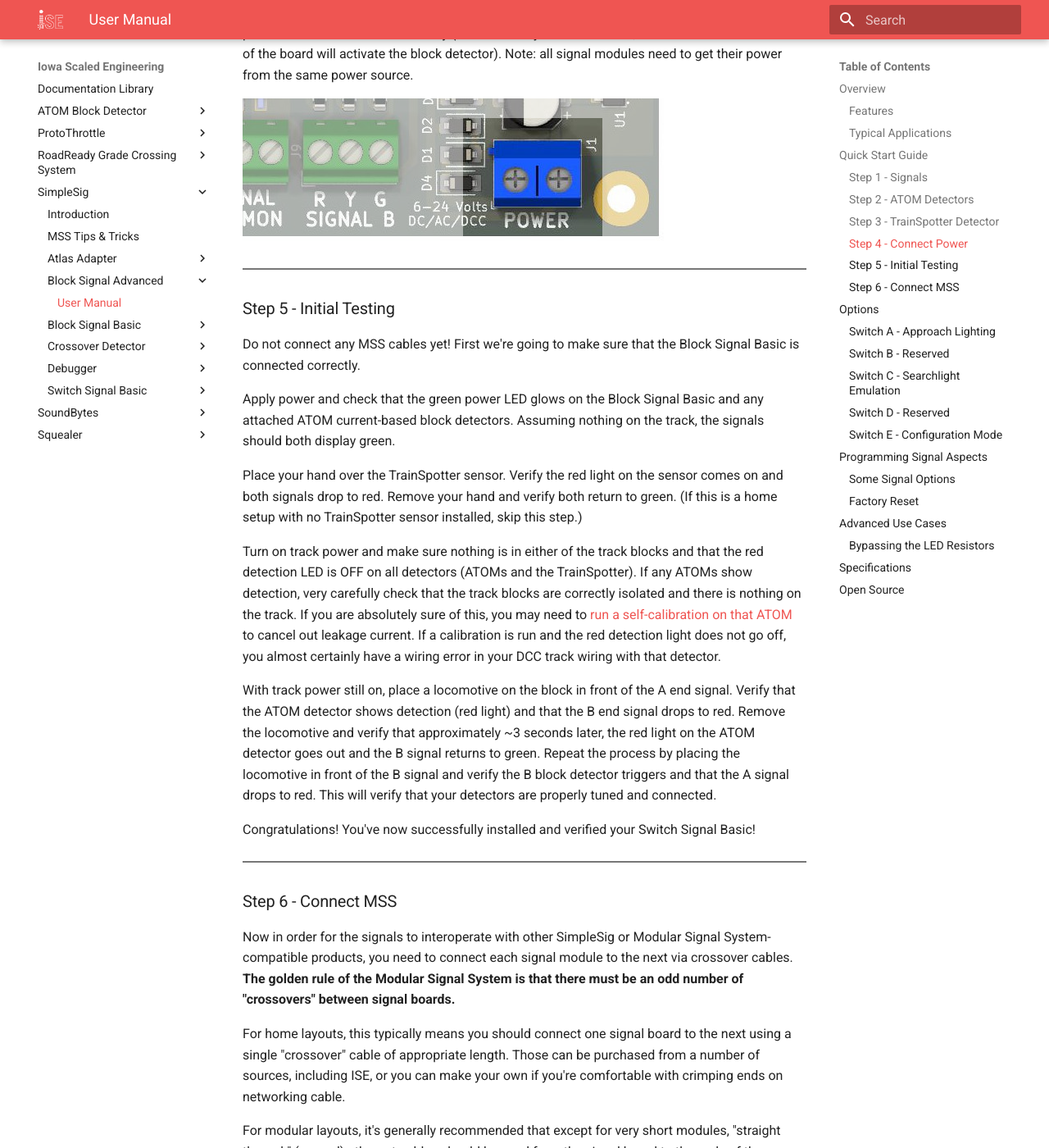
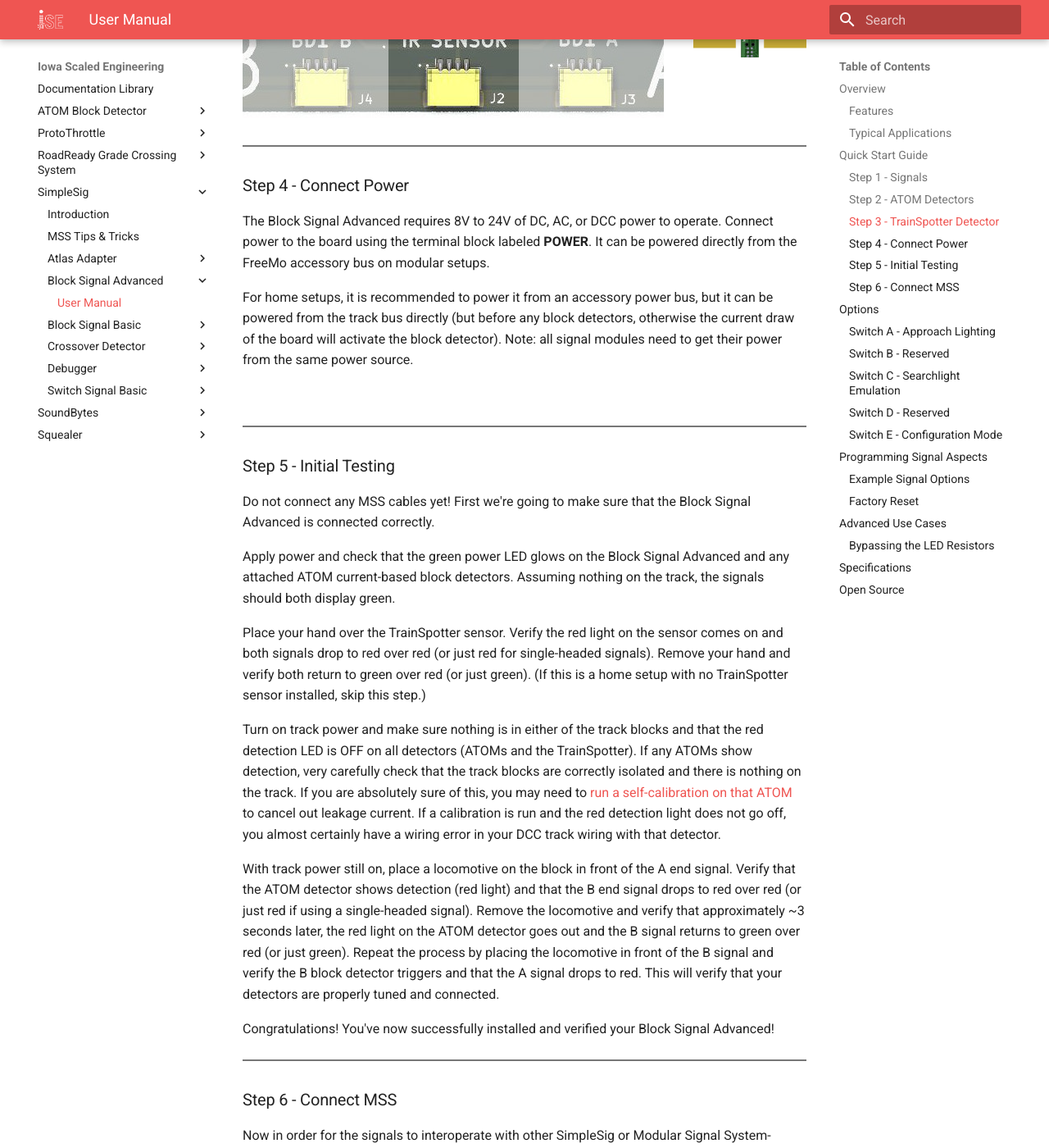
Before and after one commit to IowaScaledEngineering/ise-docs, an MkDocs documentation site: the page built from docs/SimpleSig/Block Signal Advanced/manual.md, in a window 1280 px wide and 1400 px high, scrolled down 5687 px. Shown: the whole window at 82% size. Built offline with MkDocs 1.6.1 and Material for MkDocs 9.7.7, drawn with Linux system fonts in a browser that asks for light colours; some of the changed text lies outside the part shown.

Commit message:
More updates - get the advanced manual in decent shape, trim up intro and tips pages

```diff
--- a/docs/SimpleSig/Block Signal Advanced/manual.md
+++ b/docs/SimpleSig/Block Signal Advanced/manual.md
@@ -38,29 +38,31 @@
 !!! warning "Turn The Power Off!"
     All wiring and setup of the board should be done with the power off.  This significantly reduces the chances of accidentally slipping and causing a short circuit that damages the board, the block detectors, or the signals.
 
-[![Simplified Wiring Diagram for Block Signal Basic](img/mss-cascade-basic-wiring-diagram.jpg)](img/mss-cascade-basic-wiring-diagram.jpg)
-[Simplified Wiring Diagram for Block Signal Basic](img/mss-cascade-basic-wiring-diagram.jpg)
+[![Simplified Wiring Diagram for Block Signal Advanced](img/mss-cascade-adv-wiring-diagram.png)](img/mss-cascade-adv-wiring-diagram.png)
+[Simplified Wiring Diagram for Block Signal Advanced](img/mss-cascade-adv-wiring-diagram.png)
 
 ### Step 1 - Signals
 
 !!! info "Common Anode vs Common Cathode"
     The Block Signal Advanced supports both common anode (positive) and common cathode (negative) signals, but all of the signals connected must be of one type or the other.  Mixing common anode and common cathode signals on the same Block Signal Advanced is not supported.
 
-Most applications will want to use two signals - one facing each way at the block boundary.  These signals can be either single or double-headed, depending on the need.  The Block Signal Advanced comes set up by default for both signals to be double-headed, but can be configured to operate a single-headed signal in either (or both) directions.  Double-headed signals will be most appropriate for the signal one block ahead of the point end of a switch (such as would be controlled by the [Switch Signal Basic](/Switch Signal Basic/manual/)), but can be used in other situations depending on the prototype.  If using a single-headed signal, it's advised to connect it to the upper head port.
+Most applications will want to use two signals - one facing each way at the block boundary.  These signals can be either single or double-headed, depending on the need.  The Block Signal Advanced comes set up by default for both signals to be double-headed, but can be configured to operate a single-headed signal in either (or both) directions.  Double-headed signals will be most appropriate for the signal one block ahead of the point end of a switch (such as would be controlled by the [Switch Signal Basic](/Switch Signal Basic/manual/)), but can be used in other situations depending on the prototype.
 
-LED signals with the usual red/yellow/green leads can be wired into the terminal blocks.  The common wire should be connected to the terminal block labeled **SIGNAL COMMON**, and the individual color leads should be attached to the respective **R** (red), **Y** (yellow), and **G** (green) positions on the **SIGNAL A** and **SIGNAL B** terminal blocks.
+If using a single-headed signal, connect it to the upper head port.
 
-![](img/mss-cascade-basic-signal-terminals.png)
+LED signals with the usual red/yellow/green leads can be wired into the terminal blocks.  The common wire should be connected to the terminal block labeled **SIGNAL COMMON**, and the individual color leads should be attached to the respective **R** (red), **Y** (yellow), and **G** (green) positions on the **SIGNAL A UPPER**, **SIGNAL A LOWER** (if needed), **SIGNAL B UPPER** and **SIGNAL B LOWER** (if needed) terminal blocks.
 
-If you are using signals from Atlas, they will plug directly into the off-white connectors marked **SIGNAL A** and **SIGNAL B**.  If the signal leads aren't long enough to reach the main board, Iowa Scaled Engineering offers [extension cables](https://www.iascaled.com/store/ACC-ATLASEXT).
+![](img/mss-cascade-adv-signal-terminals.png)
 
-![](img/mss-cascade-basic-signal-connectors.png)
+If you are using signals from Atlas, they will plug directly into the off-white connectors marked **SIGNAL A UPPER**, **SIGNAL A LOWER** (if needed), **SIGNAL B UPPER** and **SIGNAL B LOWER**.  If the signal leads aren't long enough to reach the main board, Iowa Scaled Engineering offers [extension cables](https://www.iascaled.com/store/ACC-ATLASEXT).
+
+![](img/mss-cascade-adv-signal-connectors.png)
 
 Set the **COMMON** switch to **ANODE / +** if your signals are common anode / common positive (this is most common).  Likewise, set the switch to **CATHODE / -** if your signals are common cathode / common negative.
 
-![](img/mss-cascade-basic-cacc-switch.png)
+![](img/mss-cascade-adv-cacc-switch.png)
 
-The Block Signal Basic powers the signals from 5 volts and has 330 ohm resistors on each of the signal outputs to protect the signal LEDs, so no additional resistors are needed externally.  If your signals are too bright with the built-in resistors, additional resistors can be added to each of the signal output lines.  If your signals already have resistors built in, you will likely need to remove them or disable the onboard resistors.  See [Bypassing the LED Resistors](#bypassing-the-led-resistors) in the Advanced Use Cases section below.
+The Block Signal Advanced powers the signals from 5 volts and has 330 ohm resistors on each of the signal outputs to protect the signal LEDs, so no additional resistors are needed externally.  If your signals are too bright with the built-in resistors, additional resistors can be added to each of the signal output lines.  If your signals already have resistors built in, you will likely need to remove them or disable the onboard resistors.  See [Bypassing the LED Resistors](#bypassing-the-led-resistors) in the Advanced Use Cases section below.
 
 ---
 
@@ -95,7 +97,7 @@
 
 ### Step 4 - Connect Power
 
-The Block Signal Basic requires 8V to 24V of DC, AC, or DCC power to operate.  Connect power to the board using the terminal block labeled **POWER**.  It can be powered directly from the FreeMo accessory bus on modular setups.
+The Block Signal Advanced requires 8V to 24V of DC, AC, or DCC power to operate.  Connect power to the board using the terminal block labeled **POWER**.  It can be powered directly from the FreeMo accessory bus on modular setups.
 
 For home setups, it is recommended to power it from an accessory power bus, but it can be powered from the track bus directly (but before any block detectors, otherwise the current draw of the board will activate the block detector).  Note: all signal modules need to get their power from the same power source.
 
@@ -105,17 +107,17 @@
 
 ### Step 5 - Initial Testing
 
-Do not connect any MSS cables yet!  First we're going to make sure that the Block Signal Basic is connected correctly.
+Do not connect any MSS cables yet!  First we're going to make sure that the Block Signal Advanced is connected correctly.
 
-Apply power and check that the green power LED glows on the Block Signal Basic and any attached ATOM current-based block detectors.  Assuming nothing on the track, the signals should both display green.
+Apply power and check that the green power LED glows on the Block Signal Advanced and any attached ATOM current-based block detectors.  Assuming nothing on the track, the signals should both display green.
 
-Place your hand over the TrainSpotter sensor.  Verify the red light on the sensor comes on and both signals drop to red.  Remove your hand and verify both return to green.  (If this is a home setup with no TrainSpotter sensor installed, skip this step.)
+Place your hand over the TrainSpotter sensor.  Verify the red light on the sensor comes on and both signals drop to red over red (or just red for single-headed signals).  Remove your hand and verify both return to green over red (or just green).  (If this is a home setup with no TrainSpotter sensor installed, skip this step.)
 
 Turn on track power and make sure nothing is in either of the track blocks and that the red detection LED is OFF on all detectors (ATOMs and the TrainSpotter).  If any ATOMs show detection, very carefully check that the track blocks are correctly isolated and there is nothing on the track.  If you are absolutely sure of this, you may need to [run a self-calibration on that ATOM](/ATOM%20Block%20Detector/manual/#operation) to cancel out leakage current.  If a calibration is run and the red detection light does not go off, you almost certainly have a wiring error in your DCC track wiring with that detector.
 
-With track power still on, place a locomotive on the block in front of the A end signal.  Verify that the ATOM detector shows detection (red light) and that the B end signal drops to red.  Remove the locomotive and verify that approximately ~3 seconds later, the red light on the ATOM detector goes out and the B signal returns to green.  Repeat the process by placing the locomotive in front of the B signal and verify the B block detector triggers and that the A signal drops to red.  This will verify that your detectors are properly tuned and connected.
+With track power still on, place a locomotive on the block in front of the A end signal.  Verify that the ATOM detector shows detection (red light) and that the B end signal drops to red over red (or just red if using a single-headed signal).  Remove the locomotive and verify that approximately ~3 seconds later, the red light on the ATOM detector goes out and the B signal returns to green over red (or just green).  Repeat the process by placing the locomotive in front of the B signal and verify the B block detector triggers and that the A signal drops to red.  This will verify that your detectors are properly tuned and connected.
 
-Congratulations!  You've now successfully installed and verified your Switch Signal Basic!
+Congratulations!  You've now successfully installed and verified your Block Signal Advanced!
 
 ---
 
@@ -137,7 +139,9 @@
 
 ## Options
 
-![](../img/mss-cascade-basic-option-jumpers.png){align=right} The Block Signal Advanced has five configuration option switches.
+The Block Signal Advanced has five configuration option switches.
+
+![](../img/mss-cascade-adv-option-switches.png)
 
 ### Switch A - Approach Lighting
 
@@ -182,15 +186,23 @@
 | Approach Diverging (AD) | S=0 A=X AA=0 AD=1  | Yellow | Yellow    |
 | Clear (CLR) | S=0 A=0 AA=0 AD=0  | Green | Red    |
 
+Note:  MSS Lines indicates the logical state of the MSS signal wires on the bus.  A **1** indicates the line is logically true/active (typically near ground).  A **0** indicates the line is logically false/inactive (floating or near 12V).  An **X** indicates that it doesn't matter and that line can be in any state.
+
 To change which signal is being configured (A or B), press the left button under the **SIGNAL  A/B** lights, and the blue light should switch between signal A and B.
+
+![](../img/mss-cascade-adv-signal-switch.png)
 
 To change which condition is being configured, push the right button under the various yellow condition LEDs until the one you want to configure is lit.
 
+![](../img/mss-cascade-adv-signal-state-switch.png)
+
 Once you have selected the signal and the condition to be set, push the buttons next to the two heads on the board until the aspect you want appears.  The upper button cycles the upper head and the lower button cycles the lower head.  Aspects will cycle through red, flashing red, yellow, flashing yellow, green, flashing green, and dark for each press of the button.  Changes are saved immediately.
+
+![](../img/mss-cascade-adv-signal-heads.png)
 
 Once you have configured each condition and signal the way you want it, set switch E back to OFF in order to prevent accidental changes.  The configuration LEDs should turn back off.
 
-### Some Signal Options
+### Example Signal Options
 
 The aspects programmed in from the factory are generally appropriate for most western US railroads approaching the point-end of a control point.  Let's look at some reasons you may want to change these.
 
```
Also changed, not shown: other parts of docs/SimpleSig/Block Signal Advanced/manual.md (+1 -1 lines), docs/SimpleSig/introduction.md (+3 -7 lines), docs/SimpleSig/tips.md (+5 -35 lines), docs/SimpleSig/Block Signal Advanced/img/mss-cascade-adv-cacc-switch.png (added), docs/SimpleSig/Block Signal Advanced/img/mss-cascade-adv-option-switches.png (added), docs/SimpleSig/Block Signal Advanced/img/mss-cascade-adv-power.png (added), docs/SimpleSig/Block Signal Advanced/img/mss-cascade-adv-signal-connectors.png (added), docs/SimpleSig/Block Signal Advanced/img/mss-cascade-adv-signal-heads.png (added), docs/SimpleSig/Block Signal Advanced/img/mss-cascade-adv-signal-state-switch.png (added), docs/SimpleSig/Block Signal Advanced/img/mss-cascade-adv-signal-switch.png (added), docs/SimpleSig/Block Signal Advanced/img/mss-cascade-adv-signal-terminals.png (added), docs/SimpleSig/Block Signal Advanced/img/mss-cascade-adv-wiring-diagram.png (added), docs/SimpleSig/Block Signal Advanced/img/mss-cascade-basic-cacc-switch.png (deleted), docs/SimpleSig/Block Signal Advanced/img/mss-cascade-basic-option-jumpers.png (deleted), 5 more files.
